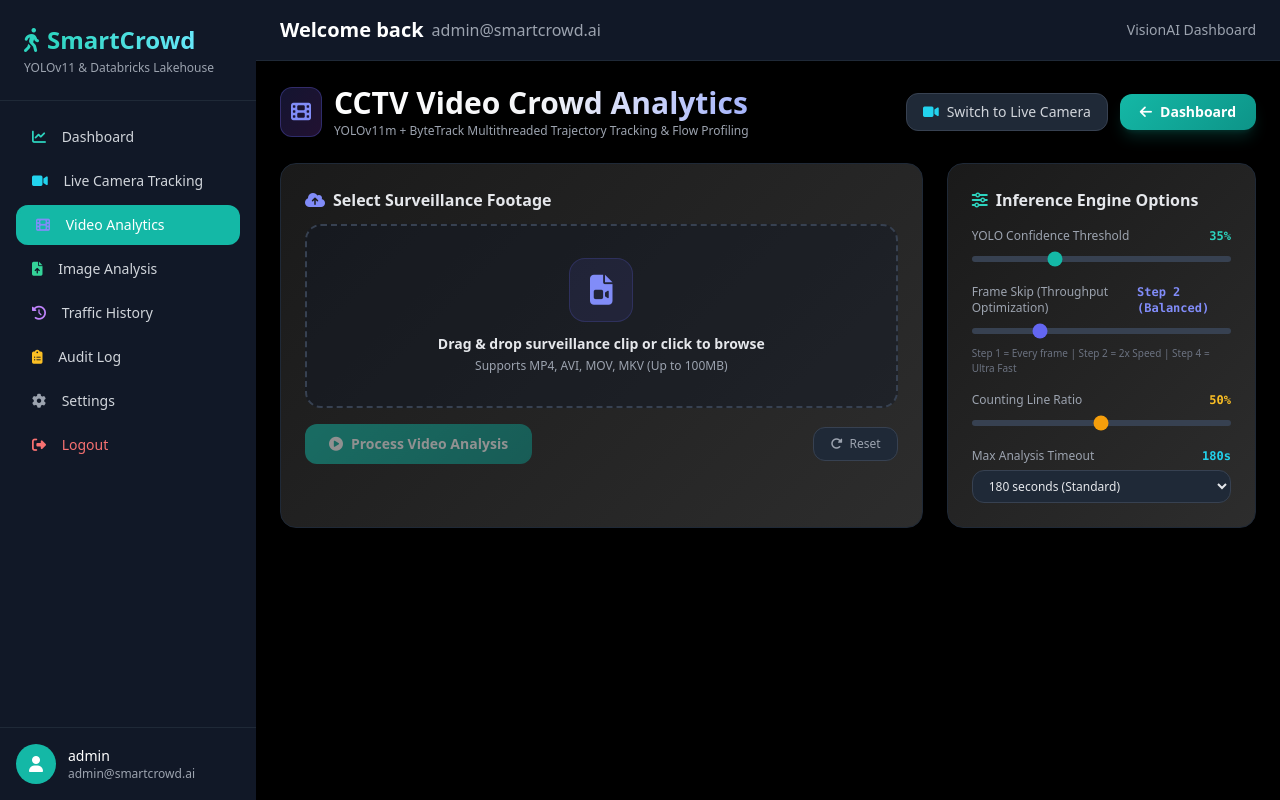
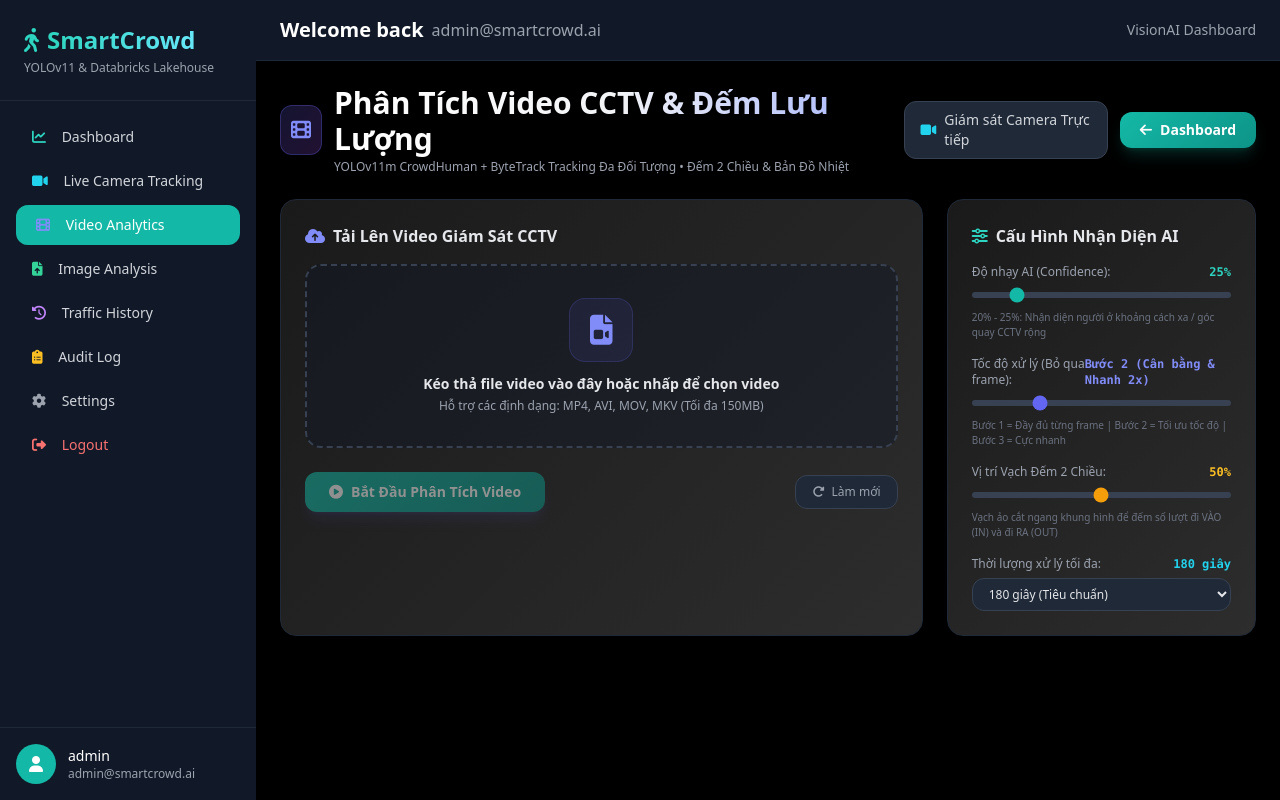
Before and after one commit to MinHung1411/smartcrowd-visionai, a Flask app: page /detection/video in a window 1280 px wide. Run offline with Flask 3, Linux system fonts and the light colour scheme; a user stored in the database is signed in; some libraries are stand-ins or nearby versions.

Commit message:
fix(detection): restore full imgsz=640 for image & video, fix CSS aspect-ratio clipping, add ffmpeg web H.264 video conversion, and localize UI to Vietnamese

```diff
--- a/src/app/templates/detection/video.html
+++ b/src/app/templates/detection/video.html
@@ -1,6 +1,6 @@
 {% extends "base.html" %}
 
-{% block title %}Video Analytics - SmartCrowd AI Platform{% endblock %}
+{% block title %}Phân Tích Video CCTV & Đám Đông - SmartCrowd AI Platform{% endblock %}
 
 {% block content %}
 <div class="space-y-6">
@@ -13,15 +13,15 @@
                 </span>
                 <div>
                     <h1 class="text-2xl lg:text-3xl font-black text-transparent bg-clip-text bg-gradient-to-r from-white via-gray-100 to-indigo-300">
-                        CCTV Video Crowd Analytics
+                        Phân Tích Video CCTV & Đếm Lưu Lượng
                     </h1>
-                    <p class="text-xs text-gray-400 mt-0.5">YOLOv11m + ByteTrack Multithreaded Trajectory Tracking & Flow Profiling</p>
+                    <p class="text-xs text-gray-400 mt-0.5">YOLOv11m CrowdHuman + ByteTrack Tracking Đa Đối Tượng • Đếm 2 Chiều & Bản Đồ Nhiệt</p>
                 </div>
             </div>
         </div>
         <div class="flex items-center space-x-3">
             <a href="{{ url_for('detection.camera') }}" class="px-4 py-2 bg-gray-800 hover:bg-gray-700 text-gray-300 rounded-xl text-sm font-medium border border-gray-700 transition flex items-center">
-                <i class="fas fa-video mr-2 text-cyan-400"></i> Switch to Live Camera
+                <i class="fas fa-video mr-2 text-cyan-400"></i> Giám sát Camera Trực tiếp
             </a>
             <a href="{{ url_for('main.dashboard') }}" class="btn-primary px-5 py-2 rounded-xl text-white text-sm font-semibold shadow-lg shadow-teal-500/20 flex items-center">
                 <i class="fas fa-arrow-left mr-2"></i> Dashboard
@@ -32,9 +32,9 @@
     <!-- Upload & Parameter Configuration Grid -->
     <div class="grid grid-cols-1 lg:grid-cols-3 gap-6">
         <!-- Video Upload Box -->
-        <div class="lg:col-span-2 card p-6 rounded-2xl border border-gray-800">
-            <h2 class="text-base font-bold text-gray-200 mb-3 flex items-center">
-                <i class="fas fa-cloud-upload-alt text-indigo-400 mr-2"></i> Select Surveillance Footage
+        <div class="lg:col-span-2 card p-6 rounded-2xl border border-gray-800 space-y-4">
+            <h2 class="text-base font-bold text-gray-200 flex items-center">
+                <i class="fas fa-cloud-upload-alt text-indigo-400 mr-2"></i> Tải Lên Video Giám Sát CCTV
             </h2>
 
             <div id="videoDropZone" class="border-2 border-dashed border-gray-700 hover:border-indigo-500 rounded-2xl p-8 text-center cursor-pointer transition bg-gray-900/40 hover:bg-indigo-950/10">
@@ -42,18 +42,18 @@
                 <div class="w-16 h-16 mx-auto mb-3 bg-indigo-500/10 border border-indigo-500/20 rounded-2xl flex items-center justify-center text-indigo-400 text-3xl">
                     <i class="fas fa-file-video"></i>
                 </div>
-                <p class="text-sm font-semibold text-gray-200 mb-1">Drag & drop surveillance clip or click to browse</p>
-                <p class="text-xs text-gray-400">Supports MP4, AVI, MOV, MKV (Up to 100MB)</p>
-                <div id="selectedFileInfo" class="mt-3 inline-block px-3 py-1 bg-indigo-500/20 border border-indigo-500/40 rounded-full text-xs text-indigo-300" style="display: none;"></div>
+                <p class="text-sm font-semibold text-gray-200 mb-1">Kéo thả file video vào đây hoặc nhấp để chọn video</p>
+                <p class="text-xs text-gray-400">Hỗ trợ các định dạng: MP4, AVI, MOV, MKV (Tối đa 150MB)</p>
+                <div id="selectedFileInfo" class="mt-3 inline-block px-4 py-1.5 bg-indigo-500/20 border border-indigo-500/40 rounded-full text-xs font-medium text-indigo-300" style="display: none;"></div>
             </div>
 
             <!-- Upload Action Buttons -->
-            <div class="mt-4 flex flex-wrap items-center justify-between gap-3">
-                <button id="startProcessBtn" disabled class="btn-primary px-6 py-2.5 rounded-xl text-white font-semibold text-sm opacity-50 cursor-not-allowed transition flex items-center">
-                    <i class="fas fa-play-circle mr-2"></i> Process Video Analysis
+            <div class="flex flex-wrap items-center justify-between gap-3 pt-2">
+                <button id="startProcessBtn" disabled class="btn-primary px-6 py-2.5 rounded-xl text-white font-semibold text-sm opacity-50 cursor-not-allowed transition flex items-center shadow-lg shadow-indigo-500/20">
+                    <i class="fas fa-play-circle mr-2"></i> Bắt Đầu Phân Tích Video
                 </button>
                 <button id="resetFormBtn" class="px-4 py-2 bg-gray-800 hover:bg-gray-700 text-gray-400 hover:text-white rounded-xl text-xs border border-gray-700 transition">
-                    <i class="fas fa-redo-alt mr-1"></i> Reset
+                    <i class="fas fa-redo-alt mr-1"></i> Làm mới
                 </button>
             </div>
         </div>
@@ -61,63 +61,65 @@
         <!-- Hyperparameters & Inference Engine Options -->
         <div class="card p-6 rounded-2xl border border-gray-800 space-y-4">
             <h2 class="text-base font-bold text-gray-200 flex items-center">
-                <i class="fas fa-sliders-h text-teal-400 mr-2"></i> Inference Engine Options
+                <i class="fas fa-sliders-h text-teal-400 mr-2"></i> Cấu Hình Nhận Diện AI
             </h2>
 
             <!-- Confidence Slider -->
             <div class="space-y-1.5">
                 <div class="flex justify-between text-xs">
-                    <span class="text-gray-400">YOLO Confidence Threshold</span>
-                    <span id="videoConfVal" class="text-teal-400 font-mono font-bold">35%</span>
+                    <span class="text-gray-400">Độ nhạy AI (Confidence):</span>
+                    <span id="videoConfVal" class="text-teal-400 font-mono font-bold">25%</span>
                 </div>
-                <input type="range" id="videoConfSlider" min="15" max="80" value="35" class="w-full h-1.5 bg-gray-700 rounded-lg appearance-none cursor-pointer accent-teal-500">
+                <input type="range" id="videoConfSlider" min="15" max="80" value="25" class="w-full h-1.5 bg-gray-700 rounded-lg appearance-none cursor-pointer accent-teal-500">
+                <p class="text-[10px] text-gray-500">20% - 25%: Nhận diện người ở khoảng cách xa / góc quay CCTV rộng</p>
             </div>
 
             <!-- Frame Skip (Speed vs Accuracy) -->
             <div class="space-y-1.5">
                 <div class="flex justify-between text-xs">
-                    <span class="text-gray-400">Frame Skip (Throughput Optimization)</span>
-                    <span id="frameSkipVal" class="text-indigo-400 font-mono font-bold">Step 2 (Balanced)</span>
+                    <span class="text-gray-400">Tốc độ xử lý (Bỏ qua frame):</span>
+                    <span id="frameSkipVal" class="text-indigo-400 font-mono font-bold">Bước 2 (Cân bằng & Nhanh 2x)</span>
                 </div>
                 <input type="range" id="frameSkipSlider" min="1" max="5" value="2" class="w-full h-1.5 bg-gray-700 rounded-lg appearance-none cursor-pointer accent-indigo-500">
-                <p class="text-[10px] text-gray-500">Step 1 = Every frame | Step 2 = 2x Speed | Step 4 = Ultra Fast</p>
+                <p class="text-[10px] text-gray-500">Bước 1 = Đầy đủ từng frame | Bước 2 = Tối ưu tốc độ | Bước 3 = Cực nhanh</p>
             </div>
 
             <!-- Virtual Line Position -->
             <div class="space-y-1.5">
                 <div class="flex justify-between text-xs">
-                    <span class="text-gray-400">Counting Line Ratio</span>
+                    <span class="text-gray-400">Vị trí Vạch Đếm 2 Chiều:</span>
                     <span id="videoLineVal" class="text-amber-400 font-mono font-bold">50%</span>
                 </div>
-                <input type="range" id="videoLineSlider" min="20" max="80" value="50" class="w-full h-1.5 bg-gray-700 rounded-lg appearance-none cursor-pointer accent-amber-500">
+                <input type="range" id="videoLineSlider" min="15" max="85" value="50" class="w-full h-1.5 bg-gray-700 rounded-lg appearance-none cursor-pointer accent-amber-500">
+                <p class="text-[10px] text-gray-500">Vạch ảo cắt ngang khung hình để đếm số lượt đi VÀO (IN) và đi RA (OUT)</p>
             </div>
 
             <!-- Max Processing Duration -->
             <div class="space-y-1.5">
                 <div class="flex justify-between text-xs">
-                    <span class="text-gray-400">Max Analysis Timeout</span>
-                    <span class="text-cyan-400 font-mono font-bold">180s</span>
+                    <span class="text-gray-400">Thời lượng xử lý tối đa:</span>
+                    <span class="text-cyan-400 font-mono font-bold">180 giây</span>
                 </div>
                 <select id="maxTimeoutSelect" class="w-full bg-gray-800 border border-gray-700 rounded-xl px-3 py-1.5 text-xs text-gray-200 focus:outline-none focus:border-teal-500">
-                    <option value="60">60 seconds (Short clips)</option>
-                    <option value="180" selected>180 seconds (Standard)</option>
-                    <option value="360">360 seconds (Extended)</option>
+                    <option value="60">60 giây (Video ngắn)</option>
+                    <option value="180" selected>180 giây (Tiêu chuẩn)</option>
+                    <option value="360">360 giây (Video dài)</option>
                 </select>
             </div>
         </div>
     </div>
 
     <!-- Processing Status Banner (Hidden until processing) -->
-    <div id="processingBanner" class="p-6 bg-gradient-to-r from-indigo-950/60 to-purple-950/60 border border-indigo-500/40 rounded-2xl flex flex-col md:flex-row items-center justify-between gap-4" style="display: none;">
+    <div id="processingBanner" class="p-6 bg-gradient-to-r from-indigo-950/70 via-purple-950/70 to-slate-900 border border-indigo-500/40 rounded-2xl flex flex-col md:flex-row items-center justify-between gap-4 shadow-2xl" style="display: none;">
         <div class="flex items-center space-x-4">
-            <div class="animate-spin rounded-full h-10 w-10 border-4 border-indigo-500 border-t-transparent"></div>
+            <div class="animate-spin rounded-full h-10 w-10 border-4 border-indigo-400 border-t-transparent"></div>
             <div>
-                <h3 class="text-base font-bold text-white">Analyzing Surveillance Video...</h3>
-                <p class="text-xs text-indigo-300">Extracting frames, applying YOLOv11m CrowdHuman, ByteTrack ID linking & line crossing.</p>
+                <h3 class="text-base font-bold text-white">Đang Phân Tích Video CCTV...</h3>
+                <p class="text-xs text-indigo-300">YOLOv11m nhận diện người, ByteTrack theo dõi quỹ đạo, đếm lượt qua vạch và vẽ bản đồ nhiệt Heatmap.</p>
             </div>
         </div>
         <div class="text-right">
-            <span class="text-xs text-gray-400">Please keep this window open</span>
+            <span class="text-xs text-gray-400 font-mono bg-gray-900/80 px-3 py-1.5 rounded-lg border border-gray-800">Vui lòng giữ cửa sổ trình duyệt</span>
         </div>
     </div>
 
@@ -131,7 +133,7 @@
                     <i class="fas fa-sign-in-alt text-lg"></i>
                 </div>
                 <div>
-                    <p class="text-xs text-gray-400">Total Entries (IN)</p>
+                    <p class="text-xs text-gray-400 font-medium">Lượt đi VÀO (IN)</p>
                     <p id="kpiTotalIn" class="text-2xl font-black text-emerald-400">0</p>
                 </div>
             </div>
@@ -142,7 +144,7 @@
                     <i class="fas fa-sign-out-alt text-lg"></i>
                 </div>
                 <div>
-                    <p class="text-xs text-gray-400">Total Exits (OUT)</p>
+                    <p class="text-xs text-gray-400 font-medium">Lượt đi RA (OUT)</p>
                     <p id="kpiTotalOut" class="text-2xl font-black text-amber-400">0</p>
                 </div>
             </div>
@@ -153,7 +155,7 @@
                     <i class="fas fa-users text-lg"></i>
                 </div>
                 <div>
-                    <p class="text-xs text-gray-400">Net Occupancy</p>
+                    <p class="text-xs text-gray-400 font-medium">Số người có mặt</p>
                     <p id="kpiNetOcc" class="text-2xl font-black text-cyan-400">0</p>
                 </div>
             </div>
@@ -164,7 +166,7 @@
                     <i class="fas fa-chart-line text-lg"></i>
                 </div>
                 <div>
-                    <p class="text-xs text-gray-400">Peak In-Frame</p>
+                    <p class="text-xs text-gray-400 font-medium">Đỉnh điểm (1 Frame)</p>
                     <p id="kpiPeakInFrame" class="text-2xl font-black text-purple-400">0</p>
                 </div>
             </div>
@@ -175,7 +177,7 @@
                     <i class="fas fa-fingerprint text-lg"></i>
                 </div>
                 <div>
-                    <p class="text-xs text-gray-400">Unique Persons</p>
+                    <p class="text-xs text-gray-400 font-medium">Số người khác nhau</p>
                     <p id="kpiUnique" class="text-2xl font-black text-pink-400">0</p>
                 </div>
             </div>
@@ -187,15 +189,15 @@
             <div class="card p-6 rounded-2xl border border-gray-800 space-y-3">
                 <div class="flex items-center justify-between">
                     <h3 class="text-sm font-bold text-gray-200 flex items-center">
-                        <i class="fas fa-play text-teal-400 mr-2"></i> Tracked Video Playback
+                        <i class="fas fa-play text-teal-400 mr-2"></i> Video Đã Nhận Diện & Tracking
                     </h3>
-                    <a id="downloadVideoBtn" href="#" download class="text-xs text-teal-400 hover:text-teal-300 flex items-center">
-                        <i class="fas fa-download mr-1"></i> Download MP4
+                    <a id="downloadVideoBtn" href="#" download class="text-xs text-teal-400 hover:text-teal-300 flex items-center px-3 py-1 bg-gray-800 rounded-lg border border-gray-700">
+                        <i class="fas fa-download mr-1.5"></i> Tải MP4
                     </a>
                 </div>
-                <div class="rounded-xl overflow-hidden bg-black border border-gray-800 aspect-video flex items-center justify-center">
+                <div class="rounded-xl overflow-hidden bg-black border border-gray-800 aspect-video flex items-center justify-center shadow-lg">
                     <video id="resultVideoPlayer" controls class="w-full h-full object-contain">
-                        Your browser does not support HTML5 video.
+                        Trình duyệt không hỗ trợ phát video HTML5.
                     </video>
                 </div>
             </div>
@@ -204,14 +206,14 @@
             <div class="card p-6 rounded-2xl border border-gray-800 space-y-3">
                 <div class="flex items-center justify-between">
                     <h3 class="text-sm font-bold text-gray-200 flex items-center">
-                        <i class="fas fa-fire text-amber-400 mr-2"></i> Accumulated Crowd Heatmap
+                        <i class="fas fa-fire text-amber-400 mr-2"></i> Bản Đồ Nhiệt Tích Lũy (Crowd Heatmap)
                     </h3>
-                    <a id="downloadHeatmapBtn" href="#" download class="text-xs text-amber-400 hover:text-amber-300 flex items-center">
-                        <i class="fas fa-download mr-1"></i> Download Heatmap
+                    <a id="downloadHeatmapBtn" href="#" download class="text-xs text-amber-400 hover:text-amber-300 flex items-center px-3 py-1 bg-gray-800 rounded-lg border border-gray-700">
+                        <i class="fas fa-download mr-1.5"></i> Tải Heatmap
                     </a>
                 </div>
-                <div class="rounded-xl overflow-hidden bg-black border border-gray-800 aspect-video flex items-center justify-center">
-                    <img id="resultHeatmapImg" src="" alt="Crowd Heatmap" class="w-full h-full object-cover">
+                <div class="rounded-xl overflow-hidden bg-black border border-gray-800 aspect-video flex items-center justify-center shadow-lg">
+                    <img id="resultHeatmapImg" src="" alt="Bản đồ nhiệt đám đông" class="w-full h-full object-contain">
                 </div>
             </div>
         </div>
@@ -219,7 +221,7 @@
         <!-- Timeline Foot Traffic Density Chart -->
         <div class="card p-6 rounded-2xl border border-gray-800">
             <h3 class="text-sm font-bold text-gray-200 mb-3 flex items-center">
-                <i class="fas fa-chart-area text-indigo-400 mr-2"></i> Second-by-Second Traffic Density Timeline
+                <i class="fas fa-chart-area text-indigo-400 mr-2"></i> Biểu Đồ Biến Thiên Mật Độ & Lưu Lượng Theo Thời Gian
             </h3>
             <div class="h-64">
                 <canvas id="timelineChart"></canvas>
@@ -229,23 +231,23 @@
         <!-- Processing Benchmark Telemetry -->
         <div class="p-4 bg-gray-900 border border-gray-800 rounded-xl flex flex-wrap items-center justify-between text-xs text-gray-400 gap-4">
             <div>
-                <span class="text-gray-500">Processed: </span>
-                <span id="teleFrames" class="text-gray-200 font-mono font-bold">-</span> frames
+                <span class="text-gray-500">Số frame đã xử lý: </span>
+                <span id="teleFrames" class="text-gray-200 font-mono font-bold">-</span>
             </div>
             <div>
-                <span class="text-gray-500">Inference Time: </span>
+                <span class="text-gray-500">Thời gian phân tích: </span>
                 <span id="teleTime" class="text-gray-200 font-mono font-bold">-</span>s
             </div>
             <div>
-                <span class="text-gray-500">Processing Speed: </span>
+                <span class="text-gray-500">Tốc độ xử lý: </span>
                 <span id="teleFps" class="text-teal-400 font-mono font-bold">-</span> FPS
             </div>
             <div>
-                <span class="text-gray-500">Target Model: </span>
+                <span class="text-gray-500">Mô hình AI: </span>
                 <span class="text-indigo-400 font-mono font-bold">YOLOv11m-CrowdHuman</span>
             </div>
             <div>
-                <span class="text-gray-500">Tracker: </span>
+                <span class="text-gray-500">Thuật toán theo dõi: </span>
                 <span class="text-cyan-400 font-mono font-bold">ByteTrack</span>
             </div>
         </div>
@@ -284,13 +286,13 @@
     frameSkipSlider.addEventListener('input', (e) => {
         const val = parseInt(e.target.value);
         const map = {
-            1: 'Step 1 (Full Fidelity)',
-            2: 'Step 2 (Balanced - Recommended)',
-            3: 'Step 3 (Fast)',
-            4: 'Step 4 (Ultra Fast)',
-            5: 'Step 5 (Maximum Speed)'
+            1: 'Bước 1 (Đầy đủ mọi frame)',
+            2: 'Bước 2 (Cân bằng & Nhanh 2x - Khuyên dùng)',
+            3: 'Bước 3 (Nhanh 3x)',
+            4: 'Bước 4 (Rất nhanh)',
+            5: 'Bước 5 (Tốc độ tối đa)'
         };
-        frameSkipVal.innerText = map[val] || `Step ${val}`;
+        frameSkipVal.innerText = map[val] || `Bước ${val}`;
     });
 
     videoLineSlider.addEventListener('input', (e) => {
@@ -326,7 +328,7 @@
     function handleFileSelect(file) {
         currentSelectedFile = file;
         const sizeMb = (file.size / (1024 * 1024)).toFixed(1);
-        selectedFileInfo.innerText = `Selected: ${file.name} (${sizeMb} MB)`;
+        selectedFileInfo.innerText = `Đã chọn: ${file.name} (${sizeMb} MB)`;
         selectedFileInfo.style.display = 'inline-block';
         startProcessBtn.disabled = false;
         startProcessBtn.classList.remove('opacity-50', 'cursor-not-allowed');
@@ -435,7 +437,7 @@
                 labels: labels,
                 datasets: [
                     {
-                        label: 'In-Frame Density (People)',
+                        label: 'Số người trong Frame',
                         data: counts,
                         borderColor: '#818cf8',
                         backgroundColor: 'rgba(129, 140, 248, 0.15)',
@@ -445,7 +447,7 @@
                         pointRadius: 2
                     },
                     {
-                        label: 'Total Cumulative IN',
+                        label: 'Lũy kế VÀO (IN)',
                         data: ins,
                         borderColor: '#10b981',
                         borderDash: [5, 5],
@@ -454,7 +456,7 @@
                         pointRadius: 0
                     },
                     {
-                        label: 'Total Cumulative OUT',
+                        label: 'Lũy kế RA (OUT)',
                         data: outs,
                         borderColor: '#f59e0b',
                         borderDash: [5, 5],
--- a/src/app/views/detection.py
+++ b/src/app/views/detection.py
@@ -375,7 +375,7 @@ def detect_image():
 
         # Chế độ Local AI
         model = crowd_tracker.get_model()
-        results = model(img, conf=crowd_tracker.conf_threshold, imgsz=480, device='cpu', verbose=False)[0]
+        results = model(img, conf=conf, imgsz=640, device='cpu', verbose=False)[0]
         processing_time = round(time.time() - start_time, 3)
 
         annotated_img = results.plot()
```
Also changed, not shown: src/app/services/crowd_service.py (+24 -3 lines), src/app/templates/detection/upload.html (+65 -52 lines).
